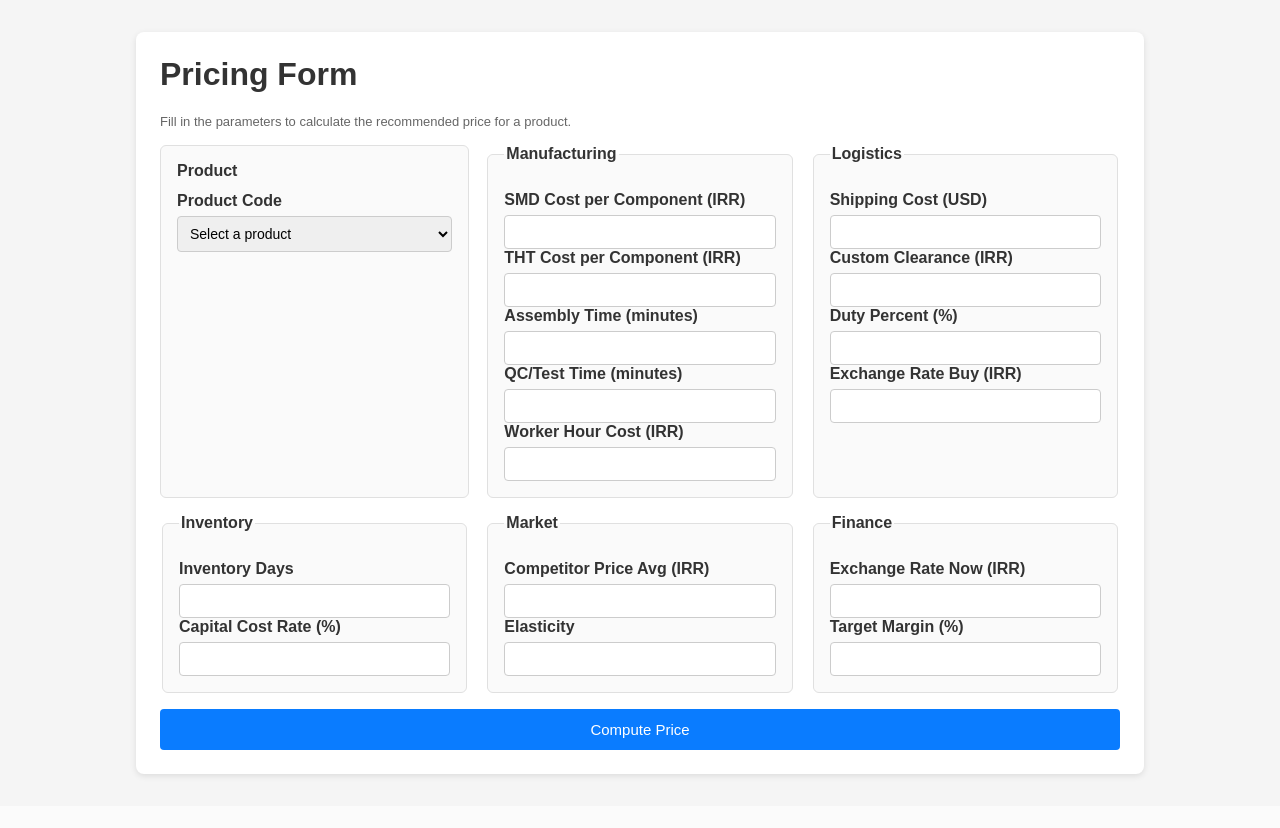
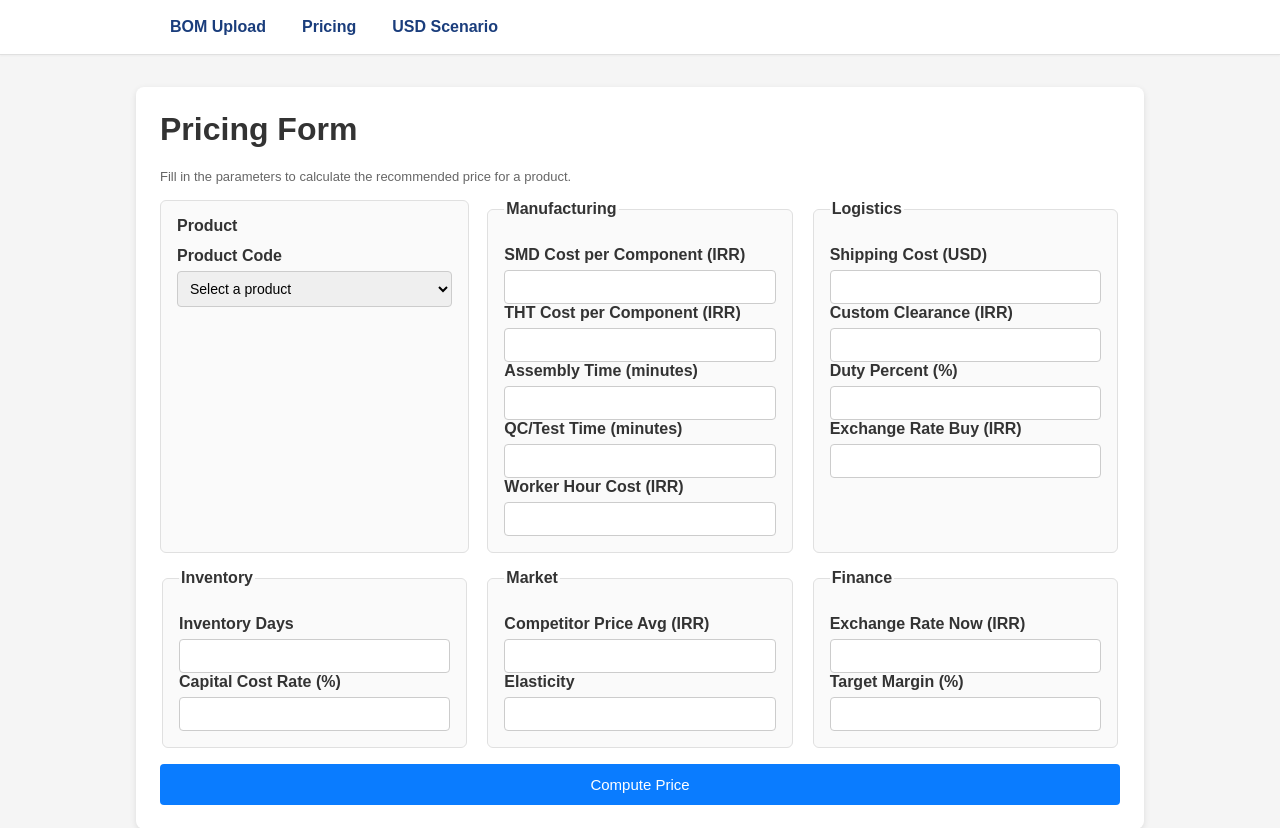
Before and after one commit to dev-shahrooz/Smart-Pricing, a Django app: page /pricing-form/ in a window 1280 px wide. Shown: the top 828 px of the page. Before the commit the page ends 778 px from the top, so only its background shows below. Run offline with Django 4.2, Linux system fonts and the light colour scheme.

Commit message:
Improve user experience of Smart Pricing app

```diff
--- a/pricing/views.py
+++ b/pricing/views.py
@@ -2,8 +2,7 @@ from collections import defaultdict
 from typing import List
 
 from django.contrib import messages
-from django.http import HttpResponse
-from django.shortcuts import render
+from django.shortcuts import redirect, render
 
 from .bom_loader import BomCsvError, load_bom_from_csv
 from .domain_models import (
@@ -23,7 +22,7 @@ from .state import BOM_STORE
 
 
 def home(request):
-    return HttpResponse("Smart Pricing Engine")
+    return redirect("pricing_form")
 
 
 def bom_upload_view(request):
--- a/templates/base.html
+++ b/templates/base.html
@@ -10,6 +10,34 @@
             font-family: Arial, sans-serif;
             background-color: #f5f5f5;
             color: #333;
+        }
+
+        .site-header {
+            background-color: #ffffff;
+            border-bottom: 1px solid #e0e0e0;
+            box-shadow: 0 1px 2px rgba(0, 0, 0, 0.04);
+        }
+
+        .nav-bar {
+            max-width: 960px;
+            margin: 0 auto;
+            padding: 12px 16px;
+            display: flex;
+            align-items: center;
+            gap: 16px;
+        }
+
+        .nav-bar a {
+            color: #1a3d7c;
+            text-decoration: none;
+            font-weight: 600;
+            padding: 6px 10px;
+            border-radius: 4px;
+        }
+
+        .nav-bar a:hover,
+        .nav-bar a:focus {
+            background-color: #eef4ff;
         }
 
         .messages {
@@ -52,6 +80,14 @@
     {% block extra_head %}{% endblock %}
 </head>
 <body>
+    <header class="site-header">
+        <nav class="nav-bar">
+            <a href="{% url 'bom_upload' %}">BOM Upload</a>
+            <a href="{% url 'pricing_form' %}">Pricing</a>
+            <a href="{% url 'scenario' %}">USD Scenario</a>
+        </nav>
+    </header>
+
     <div class="messages">
         {% if messages %}
             {% for message in messages %}
```
